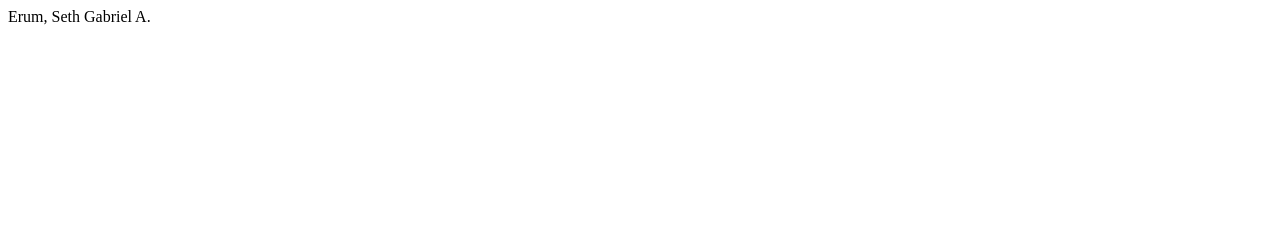
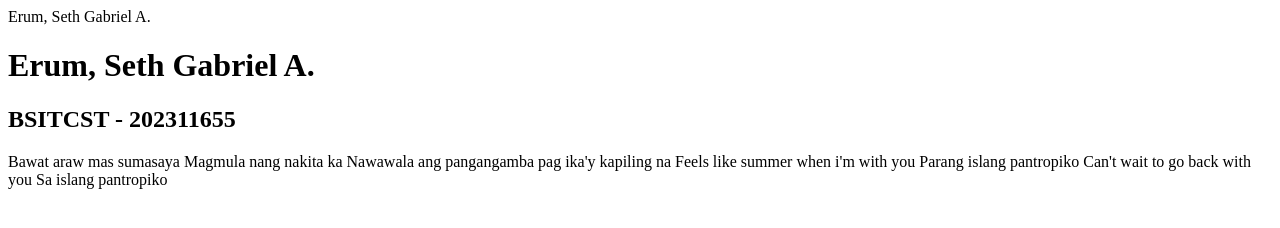
Before and after one commit to Alyarii/it0043tc01, a plain HTML site: page index.html in a window 1280 px wide. Drawn offline with Linux system fonts and the light colour scheme.

Commit message:
Update index.html

```diff
--- a/index.html
+++ b/index.html
@@ -1 +1,17 @@
 Erum, Seth Gabriel A.
+<html lang="en">
+<head>
+    <title>IT0043 - TC01</title>
+</head>
+<body>
+  <h1>Erum, Seth Gabriel A.</h1>
+  <h2>BSITCST - 202311655</h2>
+  <p>Bawat araw mas sumasaya
+Magmula nang nakita ka
+Nawawala ang pangangamba pag ika'y kapiling na
+Feels like summer when i'm with you
+Parang islang pantropiko
+Can't wait to go back with you
+Sa islang pantropiko</p>
+</body>
+</html>
```
